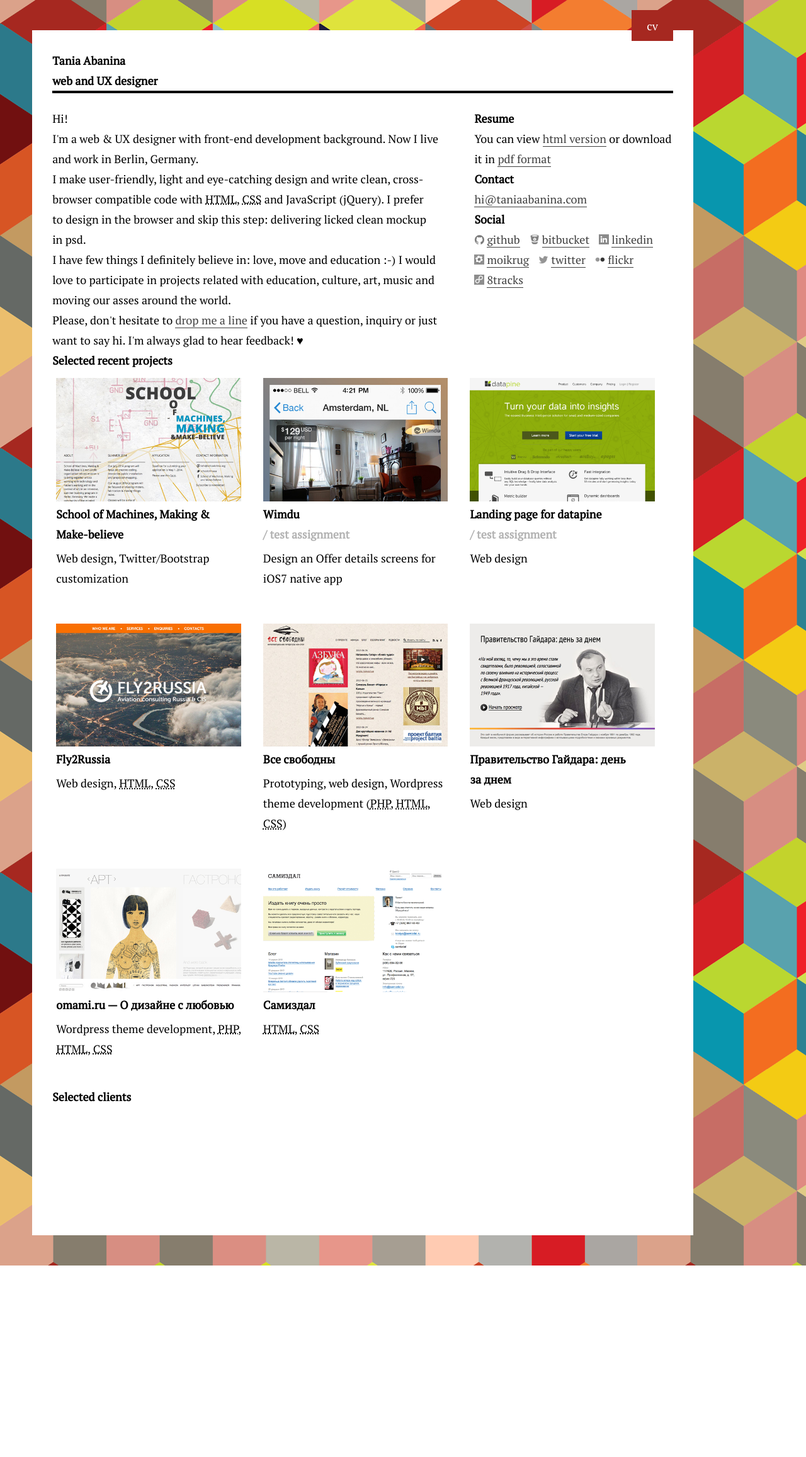
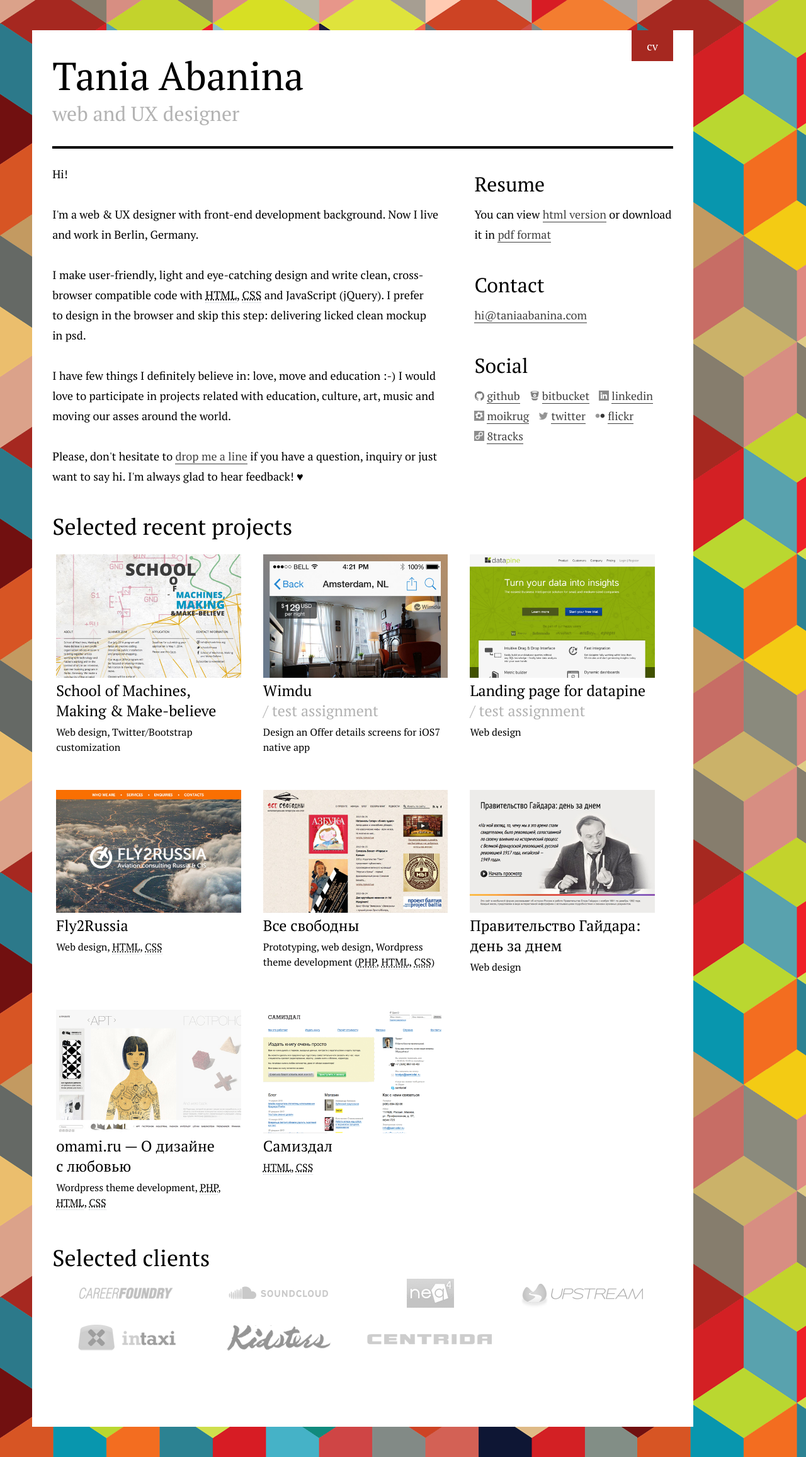
Before and after one commit to tataata/taniaabanina.com, a Jekyll site: the page built from index.html, in a window 1280 px wide. Shown: the whole page at 63% size. Built offline with Jekyll 4.4.1, drawn with Linux system fonts in a browser that asks for light colours; nearby versions of some CDN libraries; before the commit the page ends 2009 px from its top, so only the background shows below that.

Commit message:
fix everything in stage

```diff
--- a/css/screen.css
+++ b/css/screen.css
@@ -94,18 +94,18 @@
 .wrap {
   padding: 32px;
   background: white;
+  position: relative;
   margin: 0;
-  position: relative;
 }
-/* line 8, ../scss/_layout.scss */
+/* line 9, ../scss/_layout.scss */
 .wrap .header {
   border-bottom: 4px solid black;
 }
-/* line 12, ../scss/_layout.scss */
+/* line 13, ../scss/_layout.scss */
 .wrap .header h1 .small {
   display: block;
 }
-/* line 19, ../scss/_layout.scss */
+/* line 20, ../scss/_layout.scss */
 .wrap .sticky-wrapper {
   position: absolute;
   margin-top: 0;
@@ -113,26 +113,26 @@
   top: -24px;
   z-index: 10;
 }
-/* line 26, ../scss/_layout.scss */
+/* line 27, ../scss/_layout.scss */
 .wrap .sticky-wrapper > .nav {
   position: static;
   margin: 0;
 }
-/* line 32, ../scss/_layout.scss */
+/* line 33, ../scss/_layout.scss */
 .wrap .nav {
   margin: 0;
   position: absolute;
   top: 0;
 }
-/* line 39, ../scss/_layout.scss */
+/* line 40, ../scss/_layout.scss */
 .wrap .nav__list {
   list-style: none;
 }
-/* line 42, ../scss/_layout.scss */
+/* line 43, ../scss/_layout.scss */
 .wrap .nav__item {
   float: left;
 }
-/* line 44, ../scss/_layout.scss */
+/* line 45, ../scss/_layout.scss */
 .wrap .nav__item a {
   display: block;
   padding: 15.6px 24px;
@@ -142,37 +142,37 @@
   line-height: 1;
   border-bottom: none;
 }
-/* line 53, ../scss/_layout.scss */
+/* line 54, ../scss/_layout.scss */
 .wrap .nav__item a:hover {
   background: #95241d;
 }
-/* line 57, ../scss/_layout.scss */
+/* line 58, ../scss/_layout.scss */
 .wrap .nav__item .active {
   /*background: green;*/
 }
-/* line 63, ../scss/_layout.scss */
+/* line 64, ../scss/_layout.scss */
 .wrap .content {
   padding: 24px 0;
 }
 
-/* line 73, ../scss/_layout.scss */
+/* line 74, ../scss/_layout.scss */
 .projects {
   list-style: none;
   margin: 0;
   padding: 0;
 }
-/* line 78, ../scss/_layout.scss */
+/* line 79, ../scss/_layout.scss */
 .projects .projects__item {
   background: transparent;
   position: relative;
   display: block;
   padding: 12px 6px;
 }
-/* line 85, ../scss/_layout.scss */
+/* line 86, ../scss/_layout.scss */
 .projects .projects__item:hover, .projects .projects__item:focus {
   background: white url('/i/pattern.png?1379512586') center center repeat;
 }
-/* line 90, ../scss/_layout.scss */
+/* line 91, ../scss/_layout.scss */
 .projects .projects__item .thumb {
   display: block;
   padding-bottom: 6px;
@@ -180,217 +180,133 @@
   color: black;
   position: relative;
 }
-/* line 98, ../scss/_layout.scss */
+/* line 99, ../scss/_layout.scss */
 .projects .projects__item .thumb img {
   margin-bottom: 4px;
 }
-/* line 103, ../scss/_layout.scss */
+/* line 104, ../scss/_layout.scss */
 .projects .projects__item .thumb:hover {
   color: black;
 }
 
-/* line 111, ../scss/_layout.scss */
+/* line 112, ../scss/_layout.scss */
 .collaborations {
   list-style: none;
 }
-/* line 114, ../scss/_layout.scss */
+/* line 115, ../scss/_layout.scss */
 .collaborations .collaborations__item {
   display: inline-block;
   *display: inline;
   zoom: 1;
   width: 24%;
 }
-/* line 120, ../scss/_layout.scss */
+/* line 121, ../scss/_layout.scss */
 .collaborations .collaborations__item .collaborations__link {
   text-indent: -9878px;
   display: block;
   margin: 0 auto 24px;
-<<<<<<< HEAD
-  background-image: url('/i/logo-sprite.png?1411228700');
-=======
-  background-image: url('/i/logo-sprite.png?1416354208');
->>>>>>> master
+  background-image: url('/i/logo-sprite.png?1416385716');
   background-repeat: no-repeat;
   height: 50px;
   border-bottom: none;
 }
-<<<<<<< HEAD
-/* line 123, ../scss/_layout.scss */
-=======
-/* line 130, ../scss/_layout.scss */
->>>>>>> master
+/* line 132, ../scss/_layout.scss */
 .collaborations .collaborations__item .soundcloud {
   background-position: -762px -60px;
   width: 158px;
 }
-<<<<<<< HEAD
-/* line 127, ../scss/_layout.scss */
+/* line 136, ../scss/_layout.scss */
 .collaborations .collaborations__item .soundcloud:hover {
   background-position: -762px 0;
 }
-/* line 132, ../scss/_layout.scss */
+/* line 141, ../scss/_layout.scss */
 .collaborations .collaborations__item .careerfoundry {
   background-position: -1020px -60px;
   width: 150px;
 }
-/* line 136, ../scss/_layout.scss */
+/* line 145, ../scss/_layout.scss */
 .collaborations .collaborations__item .careerfoundry:hover {
   background-position: -1020px 0;
 }
-/* line 140, ../scss/_layout.scss */
-=======
-/* line 134, ../scss/_layout.scss */
-.collaborations .collaborations__item .soundcloud:hover {
-  background-position: -762px 0;
-}
-/* line 138, ../scss/_layout.scss */
->>>>>>> master
+/* line 149, ../scss/_layout.scss */
 .collaborations .collaborations__item .neq4 {
   background-position: -930px -60px;
   width: 75px;
 }
-<<<<<<< HEAD
-/* line 144, ../scss/_layout.scss */
+/* line 153, ../scss/_layout.scss */
 .collaborations .collaborations__item .neq4:hover {
   background-position: -930px 0;
 }
-/* line 148, ../scss/_layout.scss */
-=======
-/* line 142, ../scss/_layout.scss */
-.collaborations .collaborations__item .neq4:hover {
-  background-position: -930px 0;
-}
-/* line 146, ../scss/_layout.scss */
->>>>>>> master
+/* line 157, ../scss/_layout.scss */
 .collaborations .collaborations__item .upstream {
   background-position: -555px -60px;
   width: 194px;
 }
-<<<<<<< HEAD
-/* line 152, ../scss/_layout.scss */
+/* line 161, ../scss/_layout.scss */
 .collaborations .collaborations__item .upstream:hover {
   background-position: -555px 0;
 }
-/* line 156, ../scss/_layout.scss */
-=======
-/* line 150, ../scss/_layout.scss */
-.collaborations .collaborations__item .upstream:hover {
-  background-position: -555px 0;
-}
-/* line 154, ../scss/_layout.scss */
->>>>>>> master
+/* line 165, ../scss/_layout.scss */
 .collaborations .collaborations__item .intaxi {
   background-position: 0 -61px;
   width: 156px;
 }
-<<<<<<< HEAD
-/* line 160, ../scss/_layout.scss */
+/* line 169, ../scss/_layout.scss */
 .collaborations .collaborations__item .intaxi:hover {
   background-position: 0 0;
 }
-/* line 164, ../scss/_layout.scss */
-=======
-/* line 158, ../scss/_layout.scss */
-.collaborations .collaborations__item .intaxi:hover {
-  background-position: 0 0;
-}
-/* line 162, ../scss/_layout.scss */
->>>>>>> master
+/* line 173, ../scss/_layout.scss */
 .collaborations .collaborations__item .kidsters {
   background-position: -165px -60px;
   width: 169px;
 }
-<<<<<<< HEAD
-/* line 168, ../scss/_layout.scss */
+/* line 177, ../scss/_layout.scss */
 .collaborations .collaborations__item .kidsters:hover {
   background-position: -165px 0;
 }
-/* line 172, ../scss/_layout.scss */
-=======
-/* line 166, ../scss/_layout.scss */
-.collaborations .collaborations__item .kidsters:hover {
-  background-position: -165px 0;
-}
-/* line 170, ../scss/_layout.scss */
->>>>>>> master
+/* line 181, ../scss/_layout.scss */
 .collaborations .collaborations__item .centrida {
   background-position: -345px -62px;
   width: 200px;
 }
-<<<<<<< HEAD
-/* line 176, ../scss/_layout.scss */
-=======
-/* line 174, ../scss/_layout.scss */
->>>>>>> master
+/* line 185, ../scss/_layout.scss */
 .collaborations .collaborations__item .centrida:hover {
   background-position: -346px 0;
 }
 
-<<<<<<< HEAD
-/* line 186, ../scss/_layout.scss */
+/* line 195, ../scss/_layout.scss */
 .cv dl dt {
   margin-top: 1em;
 }
-/* line 189, ../scss/_layout.scss */
+/* line 198, ../scss/_layout.scss */
 .cv dl dd {
   margin-bottom: 0;
 }
-/* line 194, ../scss/_layout.scss */
-=======
-/* line 184, ../scss/_layout.scss */
-.cv dl dt {
-  margin-top: 1em;
-}
-/* line 187, ../scss/_layout.scss */
-.cv dl dd {
-  margin-bottom: 0;
-}
-/* line 192, ../scss/_layout.scss */
->>>>>>> master
+/* line 203, ../scss/_layout.scss */
 .cv .experience .period,
 .cv .experience .description {
   color: #404040;
 }
-<<<<<<< HEAD
-/* line 200, ../scss/_layout.scss */
-=======
-/* line 198, ../scss/_layout.scss */
->>>>>>> master
+/* line 209, ../scss/_layout.scss */
 .cv .lang ul {
   list-style: none;
 }
 
-<<<<<<< HEAD
-/* line 206, ../scss/_layout.scss */
-=======
-/* line 204, ../scss/_layout.scss */
->>>>>>> master
+/* line 215, ../scss/_layout.scss */
 .project {
   background: #b3b3b3;
   background-image: url('/i/bg-bw.png?1396370299');
 }
-<<<<<<< HEAD
-/* line 210, ../scss/_layout.scss */
-=======
-/* line 208, ../scss/_layout.scss */
->>>>>>> master
+/* line 219, ../scss/_layout.scss */
 .project .wrap .nav__item a {
   background: gray;
   background: rgba(128, 128, 128, 0.5);
 }
-<<<<<<< HEAD
-/* line 218, ../scss/_layout.scss */
+/* line 227, ../scss/_layout.scss */
 .project .wrap .sticky-wrapper > .nav {
   overflow: hidden;
 }
-/* line 222, ../scss/_layout.scss */
-=======
-/* line 216, ../scss/_layout.scss */
-.project .wrap .sticky-wrapper > .nav {
-  overflow: hidden;
-}
-/* line 220, ../scss/_layout.scss */
->>>>>>> master
+/* line 231, ../scss/_layout.scss */
 .project .nav__list .nav__item {
   float: left;
 }
@@ -414,21 +330,13 @@
   transition: all 0.2s linear;
   border-bottom: 1px solid;
 }
-<<<<<<< HEAD
-/* line 20, ../scss/_typography.scss */
-=======
-/* line 24, ../scss/_typography.scss */
->>>>>>> master
+/* line 22, ../scss/_typography.scss */
 a:hover {
   border-bottom: 1px solid;
   text-decoration: none;
 }
 
-<<<<<<< HEAD
-/* line 28, ../scss/_typography.scss */
-=======
-/* line 32, ../scss/_typography.scss */
->>>>>>> master
+/* line 30, ../scss/_typography.scss */
 h1, h2, h3, h4, h5, h6 {
   margin: 0;
   font-family: "PT Serif", Georgia, Times, "Times New Roman";
@@ -437,44 +345,28 @@
   text-rendering: optimizelegibility;
 }
 
-<<<<<<< HEAD
-/* line 36, ../scss/_typography.scss */
-=======
-/* line 40, ../scss/_typography.scss */
->>>>>>> master
+/* line 38, ../scss/_typography.scss */
 h1 .small,
 h2 .small {
   font-weight: normal;
   color: #b3b3b3;
 }
 
-<<<<<<< HEAD
-/* line 44, ../scss/_typography.scss */
-=======
-/* line 48, ../scss/_typography.scss */
->>>>>>> master
+/* line 46, ../scss/_typography.scss */
 .header h1,
 .header .h1 {
   font-size: 3.44444em;
   line-height: 1.29032em;
   margin: 0 auto 0em;
 }
-<<<<<<< HEAD
-/* line 49, ../scss/_typography.scss */
-=======
-/* line 53, ../scss/_typography.scss */
->>>>>>> master
+/* line 51, ../scss/_typography.scss */
 .header h1 .small {
   font-size: 0.51613em;
   line-height: 1.25em;
   margin: 0 auto 1em 0em;
 }
 
-<<<<<<< HEAD
-/* line 57, ../scss/_typography.scss */
-=======
-/* line 61, ../scss/_typography.scss */
->>>>>>> master
+/* line 59, ../scss/_typography.scss */
 .aside h1,
 .aside .h1 {
   font-size: 1.77778em;
@@ -482,54 +374,34 @@
   margin: 0 auto 0em;
 }
 
-<<<<<<< HEAD
-/* line 63, ../scss/_typography.scss */
-=======
-/* line 67, ../scss/_typography.scss */
->>>>>>> master
+/* line 65, ../scss/_typography.scss */
 h1 {
   font-size: 2em;
   line-height: 1.77778em;
 }
 
-<<<<<<< HEAD
-/* line 68, ../scss/_typography.scss */
-=======
-/* line 72, ../scss/_typography.scss */
->>>>>>> master
+/* line 70, ../scss/_typography.scss */
 h2,
 .h2 {
   font-size: 1.77778em;
   line-height: 2em;
 }
 
-<<<<<<< HEAD
-/* line 73, ../scss/_typography.scss */
-=======
-/* line 77, ../scss/_typography.scss */
->>>>>>> master
+/* line 75, ../scss/_typography.scss */
 .projects h2,
 .projects .h2 {
   font-size: 1.33333em;
   line-height: 1.33333em;
 }
 
-<<<<<<< HEAD
-/* line 79, ../scss/_typography.scss */
-=======
-/* line 83, ../scss/_typography.scss */
->>>>>>> master
+/* line 81, ../scss/_typography.scss */
 h3,
 .h3 {
   font-size: 1.33333em;
   line-height: 1.33333em;
 }
 
-<<<<<<< HEAD
-/* line 97, ../scss/_typography.scss */
-=======
-/* line 101, ../scss/_typography.scss */
->>>>>>> master
+/* line 99, ../scss/_typography.scss */
 h6,
 .h6 {
   font-weight: normal;
@@ -537,11 +409,7 @@
   text-transform: uppercase;
 }
 
-<<<<<<< HEAD
-/* line 106, ../scss/_typography.scss */
-=======
-/* line 110, ../scss/_typography.scss */
->>>>>>> master
+/* line 108, ../scss/_typography.scss */
 .cv .period,
 .cv .description,
 .cv .company {
@@ -549,11 +417,7 @@
   line-height: 1.78em;
 }
 
-<<<<<<< HEAD
-/* line 120, ../scss/_typography.scss */
-=======
-/* line 124, ../scss/_typography.scss */
->>>>>>> master
+/* line 122, ../scss/_typography.scss */
 .header h1 a,
 .header h2 a,
 .header h3 a {
@@ -562,20 +426,12 @@
   color: #2d353e;
 }
 
-<<<<<<< HEAD
-/* line 129, ../scss/_typography.scss */
-=======
-/* line 133, ../scss/_typography.scss */
->>>>>>> master
+/* line 131, ../scss/_typography.scss */
 .projects h2 {
   margin-bottom: 0;
 }
 
-<<<<<<< HEAD
-/* line 136, ../scss/_typography.scss */
-=======
-/* line 140, ../scss/_typography.scss */
->>>>>>> master
+/* line 138, ../scss/_typography.scss */
 .header .a-rss,
 .header .a-rss:hover {
   float: left;
@@ -588,11 +444,7 @@
   overflow: hidden;
 }
 
-<<<<<<< HEAD
-/* line 148, ../scss/_typography.scss */
-=======
-/* line 152, ../scss/_typography.scss */
->>>>>>> master
+/* line 150, ../scss/_typography.scss */
 p,
 ol,
 ul,
@@ -602,14 +454,13 @@
   line-height: 32px;
 }
 
-<<<<<<< HEAD
-/* line 159, ../scss/_typography.scss */
+/* line 161, ../scss/_typography.scss */
 .list li {
   list-style: none;
   padding-left: 1.25em;
   position: relative;
 }
-/* line 164, ../scss/_typography.scss */
+/* line 166, ../scss/_typography.scss */
 .list li:before {
   content: '—';
   position: absolute;
@@ -617,61 +468,38 @@
   top: 0;
 }
 
-/* line 174, ../scss/_typography.scss */
-=======
-/* line 163, ../scss/_typography.scss */
->>>>>>> master
+/* line 176, ../scss/_typography.scss */
 .cv .aside p {
   margin-bottom: 16px;
 }
 
-<<<<<<< HEAD
-/* line 180, ../scss/_typography.scss */
-=======
-/* line 169, ../scss/_typography.scss */
->>>>>>> master
+/* line 182, ../scss/_typography.scss */
 .scope,
 small {
   font-size: 0.88889em;
   line-height: 1.5em;
 }
 
-<<<<<<< HEAD
-/* line 186, ../scss/_typography.scss */
-=======
-/* line 175, ../scss/_typography.scss */
->>>>>>> master
+/* line 188, ../scss/_typography.scss */
 .scope {
   margin-bottom: 0;
 }
 
-<<<<<<< HEAD
-/* line 190, ../scss/_typography.scss */
-=======
-/* line 179, ../scss/_typography.scss */
->>>>>>> master
+/* line 192, ../scss/_typography.scss */
 ul,
 ol {
   margin: 0 0 32px -24px;
   padding: 0 0 0 24px;
 }
 
-<<<<<<< HEAD
-/* line 196, ../scss/_typography.scss */
-=======
-/* line 185, ../scss/_typography.scss */
->>>>>>> master
+/* line 198, ../scss/_typography.scss */
 li ul,
 li ol {
   margin: 0;
   /*@include font-size(16); */
 }
 
-<<<<<<< HEAD
-/* line 204, ../scss/_typography.scss */
-=======
-/* line 193, ../scss/_typography.scss */
->>>>>>> master
+/* line 206, ../scss/_typography.scss */
 blockquote {
   margin: 0 0 32px -24px;
   padding-left: 24px;
@@ -680,20 +508,12 @@
   font-style: normal;
 }
 
-<<<<<<< HEAD
-/* line 211, ../scss/_typography.scss */
-=======
-/* line 200, ../scss/_typography.scss */
->>>>>>> master
+/* line 213, ../scss/_typography.scss */
 q {
   quotes: none;
 }
 
-<<<<<<< HEAD
-/* line 214, ../scss/_typography.scss */
-=======
-/* line 203, ../scss/_typography.scss */
->>>>>>> master
+/* line 216, ../scss/_typography.scss */
 blockquote:before,
 blockquote:after,
 q:before,
@@ -702,98 +522,58 @@
   content: none;
 }
 
-<<<<<<< HEAD
-/* line 221, ../scss/_typography.scss */
-=======
-/* line 210, ../scss/_typography.scss */
->>>>>>> master
+/* line 223, ../scss/_typography.scss */
 cite {
   font-style: normal;
 }
 
-<<<<<<< HEAD
-/* line 226, ../scss/_typography.scss */
-=======
-/* line 215, ../scss/_typography.scss */
->>>>>>> master
+/* line 228, ../scss/_typography.scss */
 dl,
 dd {
   margin-bottom: 32px;
 }
 
-<<<<<<< HEAD
-/* line 230, ../scss/_typography.scss */
-=======
-/* line 219, ../scss/_typography.scss */
->>>>>>> master
+/* line 232, ../scss/_typography.scss */
 dt {
   font-weight: bold;
 }
 
-<<<<<<< HEAD
-/* line 235, ../scss/_typography.scss */
-=======
-/* line 224, ../scss/_typography.scss */
->>>>>>> master
+/* line 237, ../scss/_typography.scss */
 .dl-horizontal dt {
   float: left;
   clear: left;
   width: 20.25%;
   text-align: right;
 }
-<<<<<<< HEAD
-/* line 241, ../scss/_typography.scss */
-=======
-/* line 230, ../scss/_typography.scss */
->>>>>>> master
+/* line 243, ../scss/_typography.scss */
 .dl-horizontal dd {
   margin-left: 22.78%;
 }
 
-<<<<<<< HEAD
-/* line 247, ../scss/_typography.scss */
-=======
-/* line 236, ../scss/_typography.scss */
->>>>>>> master
+/* line 249, ../scss/_typography.scss */
 abbr[title] {
   border-bottom: 1px dotted #c7ced6;
   cursor: help;
 }
 
-<<<<<<< HEAD
-/* line 251, ../scss/_typography.scss */
-=======
-/* line 240, ../scss/_typography.scss */
->>>>>>> master
+/* line 253, ../scss/_typography.scss */
 b, strong {
   font-weight: bold;
 }
 
-<<<<<<< HEAD
-/* line 254, ../scss/_typography.scss */
-=======
-/* line 243, ../scss/_typography.scss */
->>>>>>> master
+/* line 256, ../scss/_typography.scss */
 dfn {
   font-style: italic;
 }
 
-<<<<<<< HEAD
-/* line 257, ../scss/_typography.scss */
-=======
-/* line 246, ../scss/_typography.scss */
->>>>>>> master
+/* line 259, ../scss/_typography.scss */
 ins {
   background-color: #f3f5f6;
   color: black;
   text-decoration: none;
 }
 
-<<<<<<< HEAD
-/* line 262, ../scss/_typography.scss */
-=======
-/* line 251, ../scss/_typography.scss */
->>>>>>> master
+/* line 264, ../scss/_typography.scss */
 mark {
   background-color: #f3f5f6;
   color: black;
@@ -801,11 +581,7 @@
   font-weight: bold;
 }
 
-<<<<<<< HEAD
-/* line 268, ../scss/_typography.scss */
-=======
-/* line 257, ../scss/_typography.scss */
->>>>>>> master
+/* line 270, ../scss/_typography.scss */
 pre,
 code,
 kbd,
@@ -814,22 +590,14 @@
   line-height: 32px;
 }
 
-<<<<<<< HEAD
-/* line 276, ../scss/_typography.scss */
-=======
-/* line 265, ../scss/_typography.scss */
->>>>>>> master
+/* line 278, ../scss/_typography.scss */
 pre {
   white-space: pre;
   white-space: pre-wrap;
   word-wrap: break-word;
 }
 
-<<<<<<< HEAD
-/* line 281, ../scss/_typography.scss */
-=======
-/* line 270, ../scss/_typography.scss */
->>>>>>> master
+/* line 283, ../scss/_typography.scss */
 sub,
 sup {
   position: relative;
@@ -837,20 +605,12 @@
   vertical-align: baselineheight;
 }
 
-<<<<<<< HEAD
-/* line 288, ../scss/_typography.scss */
-=======
-/* line 277, ../scss/_typography.scss */
->>>>>>> master
+/* line 290, ../scss/_typography.scss */
 sup {
   top: -0.5em;
 }
 
-<<<<<<< HEAD
-/* line 291, ../scss/_typography.scss */
-=======
-/* line 280, ../scss/_typography.scss */
->>>>>>> master
+/* line 293, ../scss/_typography.scss */
 sub {
   bottom: -0.25em;
 }
--- a/scss/_layout.scss
+++ b/scss/_layout.scss
@@ -2,8 +2,9 @@
 .wrap {
 	padding: $baselineheight;
 	background: $white;
+
+	position: relative;
 	margin: 0;
-	position: relative;
 
 	.header {
 		border-bottom: $base-line-height / 6 solid $black;
```
Also changed, not shown: 2 other files.
